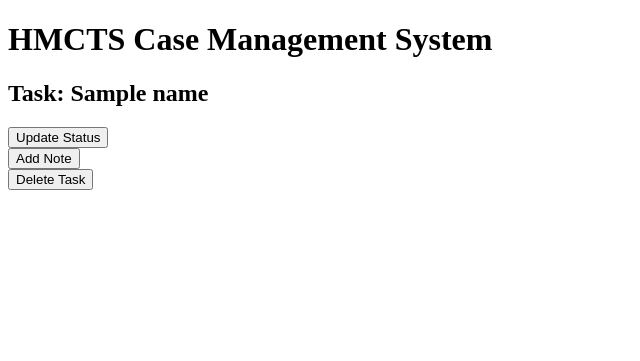
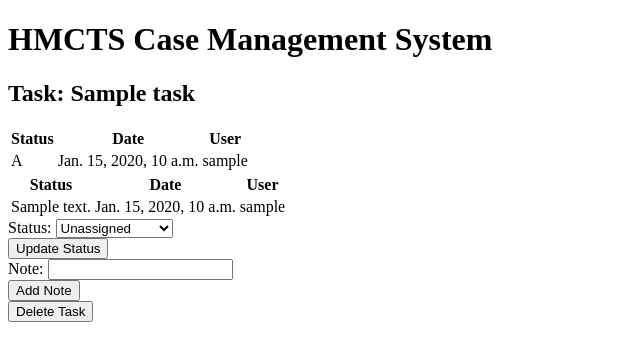
Before and after one commit to PBDE/hmcts, a Django app: template case_management/templates/case_management/task.html in a window 1280 px wide. Shown: the top 361 px of the page, without its empty margins (0-640 px from the left). Run offline with Django 5.2, Linux system fonts and the light colour scheme; tables that the repository leaves empty hold one stand-in row (values such as "Sample post"); the template is opened without the code that fills it: values that come from a table or form of the project are taken from there, most other values are stand-ins (such as "Sample title", 1, 10 or a date in 2020); parts of the project's set-up code (start-up, migrations or seed data) failed here and were passed over.

Commit message:
Update TaskNote and TaskHistory functionality

```diff
--- a/case_management/forms.py
+++ b/case_management/forms.py
@@ -1,5 +1,5 @@
 from django import forms
-from . models import TITLE_MAX_LENGTH
+from . models import TITLE_MAX_LENGTH, TaskHistory
 
 class LoginForm(forms.Form):
 
@@ -13,7 +13,7 @@
     description = forms.CharField(label="Description", required=False)
 
 class UpdateTaskStatusForm(forms.Form):
-    ...
+    status = forms.ChoiceField(choices=TaskHistory.STATUS_OPTIONS)
 
 class AddNoteForm(forms.Form):
-    ...
+    note = forms.CharField()
--- a/case_management/models.py
+++ b/case_management/models.py
@@ -25,7 +25,7 @@
         "R": "Review pending"
     }
 
-    status = models.CharField(max_length=1, choices=STATUS_OPTIONS)
+    status = models.CharField(max_length=1, choices=STATUS_OPTIONS, default="U")
     date_created = models.DateTimeField(auto_now_add=True)
     task = models.ForeignKey(Task, on_delete=models.PROTECT)
     created_by = models.ForeignKey(get_user_model(), on_delete=models.PROTECT, related_name='created_tasks')
--- a/case_management/templates/case_management/task.html
+++ b/case_management/templates/case_management/task.html
@@ -2,23 +2,53 @@
 
 {% block body %}
 
-    <h2>Task: {{ name }}</h2>
+    <h2>Task: {{ task.title }}</h2>
 
-    <form method="POST">
+    <table>
+        <tr>
+            <th>Status</th>
+            <th>Date</th>
+            <th>User</th>
+        </tr>
+        {% for task_history in task_history %}
+            <tr>
+                <td>{{ task_history.status }}</td>
+                <td>{{ task_history.date_created }}</td>
+                <td>{{ task_history.created_by }}</td>
+            </tr>
+        {% endfor %}
+    </table>
+
+    <table>
+        <tr>
+            <th>Status</th>
+            <th>Date</th>
+            <th>User</th>
+        </tr>
+        {% for task_note in task_notes %}
+            <tr>
+                <td>{{ task_note.description }}</td>
+                <td>{{ task_note.date_created }}</td>
+                <td>{{ task_note.created_by }}</td>
+            </tr>
+        {% endfor %}
+    </table>
+
+    <form class="update-status-form" action="{% url 'case_management:task' slug=task.slug %}" method="POST">
         {% csrf_token %}
         {{ status_form }}
-        <input class="submit-btn" type="submit" value="Update Status">
+        <input class="submit-btn" name="status_form" type="submit" value="Update Status">
     </form>
 
-    <form method="POST">
+    <form class="update-status-form" action="{% url 'case_management:task' slug=task.slug %}" method="POST">
         {% csrf_token %}
         {{ note_form }}
-        <input class="submit-btn" type="submit" value="Add Note">
+        <input class="submit-btn" name="note_form" type="submit" value="Add Note">
     </form>
 
-    <form method="POST">
+    <form class="update-status-form" action="{% url 'case_management:task' slug=task.slug %}" method="POST">
         {% csrf_token %}
-        <input class="submit-btn" type="submit" value="Delete Task">
+        <input class="submit-btn" name="delete_form" type="submit" value="Delete Task">
     </form>
 
 {% endblock %}
```
Also changed, not shown: case_management/views.py (+44 -2 lines), case_management/migrations/0002_alter_taskhistory_status.py (added).
